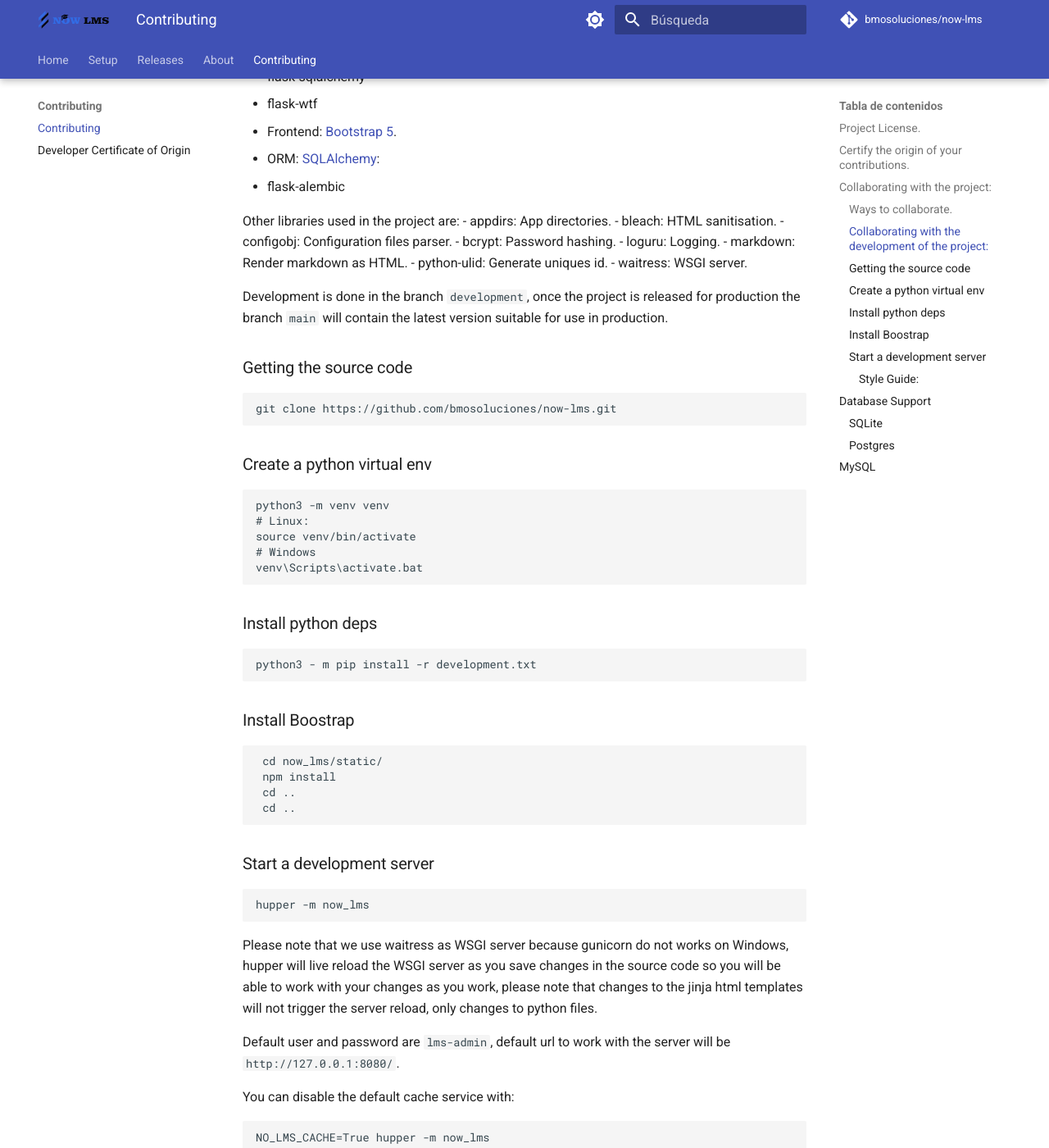
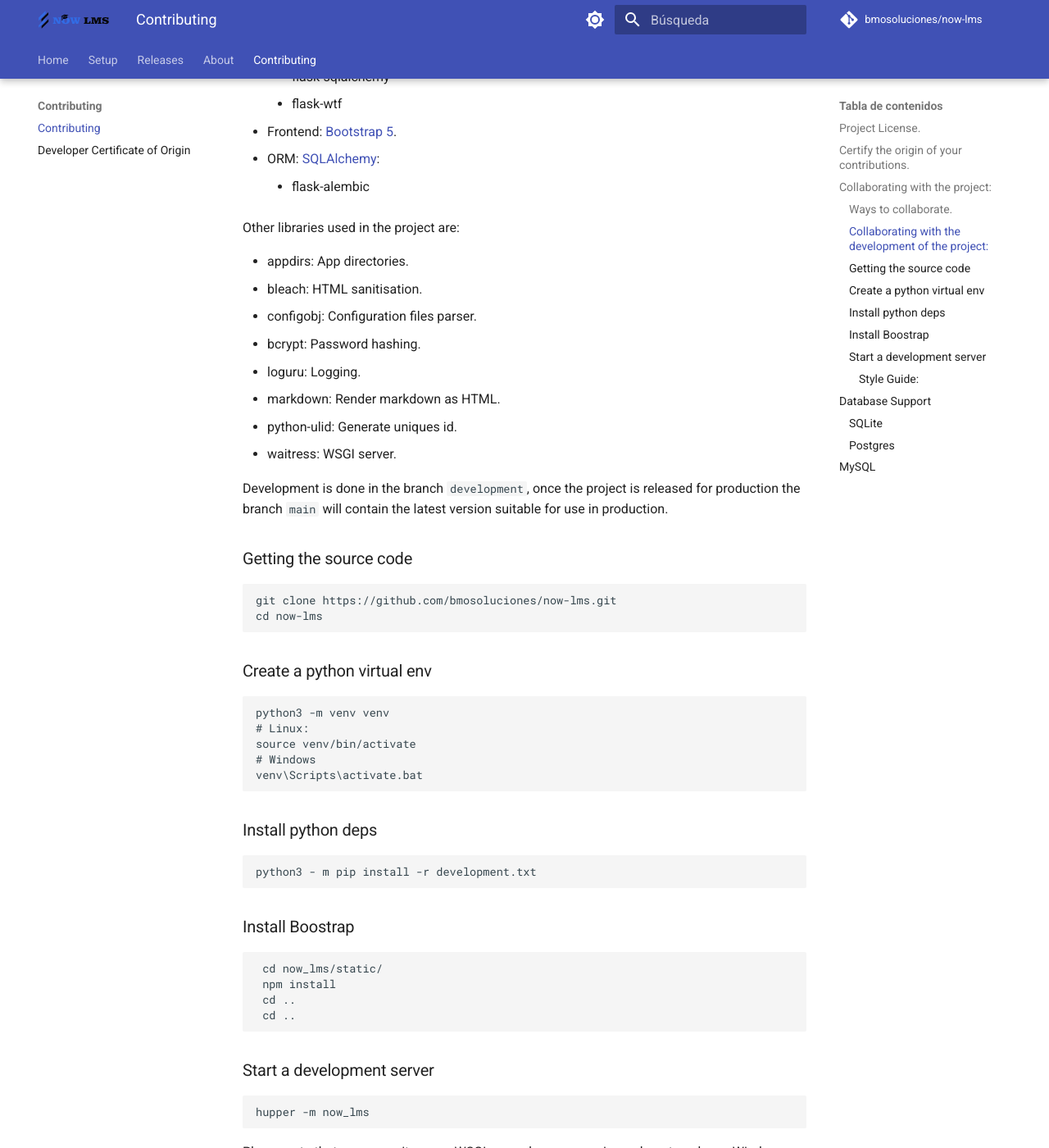
Before and after one commit to bmosoluciones/now-lms, an MkDocs documentation site: the page built from docs/CONTRIBUTING.md, in a window 1280 px wide and 1400 px high, scrolled down 2023 px. Shown: the whole window at 82% size. Built offline with MkDocs 1.6.1 and Material for MkDocs 9.7.7, drawn with Linux system fonts in a browser that asks for light colours; comment, search, counter and statistics services are not loaded; some of the changed text lies outside the part shown.

Commit message:
docs: Update docs
Signed-off-by: William José Moreno Reyes <williamjmorenor@gmail.com>

````diff
--- a/docs/CONTRIBUTING.md
+++ b/docs/CONTRIBUTING.md
@@ -16,13 +16,13 @@
 
 NOW LMS is free and open source software released under the Apache Version 2 license (the [license](https://github.com/bmosoluciones/now-lms/blob/main/LICENSE) of the proyect), this means that project users can:
 
-* Use the project for profit or not.
-* Modify the project to fit theirs specific needs (clearly defining the changes made to the original project).
+-   Use the project for profit or not.
+-   Modify the project to fit theirs specific needs (clearly defining the changes made to the original project).
 
 However, users cannot:
 
-* Make use of the project trademarks without explicit permission.
-* Require warranties of any kind; the project is distributed as is without guarantees that it may be useful for any specific purpose.
+-   Make use of the project trademarks without explicit permission.
+-   Require warranties of any kind; the project is distributed as is without guarantees that it may be useful for any specific purpose.
 
 ## Certify the origin of your contributions.
 
@@ -42,56 +42,59 @@
 
 You can collaborate in different ways:
 
-* As a developer.
-* As a Quality Assurance (QA).
-* [Writing and improving documentation.](https://now-lms-manual.readthedocs.io/en/latest/)
-* [Contributing ideas of new characteristics.](https://github.com/bmosoluciones/now-lms/discussions)
-* [Reporting bugs.](https://github.com/bmosoluciones/now-lms/issues)
-* Translating.
-* Providing guidance and support to other users.
-* Sharing the project with others.
+-   As a developer.
+-   As a Quality Assurance (QA).
+-   [Writing and improving documentation.](https://now-lms-manual.readthedocs.io/en/latest/)
+-   [Contributing ideas of new characteristics.](https://github.com/bmosoluciones/now-lms/discussions)
+-   [Reporting bugs.](https://github.com/bmosoluciones/now-lms/issues)
+-   Translating.
+-   Providing guidance and support to other users.
+-   Sharing the project with others.
 
 ### Collaborating with the development of the project:
 
 The development is cross-platform, you can use both Windows, Linux or Mac to contribute the project, to collaborate with the project you need:
 
-  * [Git](https://git-scm.com/).
-  * [NPM](https://www.npmjs.com/).
-  * [Python](https://www.python.org/downloads/).
+-   [Git](https://git-scm.com/).
+-   [NPM](https://www.npmjs.com/).
+-   [Python](https://www.python.org/downloads/).
 
-Minimal Python version is: >=3.7
+Minimal Python version is: >=3.8
 
 Technologies used:
 
-* Backend: [Flask](https://flask.palletsprojects.com/en/1.1.x/), with a set of many libraries:
-  - flask-babel
-  - flask-caching
-  - flask-login
-  - flask-mde
-  - flask-reuploaded
-  - flask-sqlalchemy
-  - flask-wtf
-* Frontend: [Bootstrap 5](https://v5.getbootstrap.com/).
-* ORM: [SQLAlchemy](https://www.sqlalchemy.org/):
-  - flask-alembic
+-   Backend: [Flask](https://flask.palletsprojects.com/en/1.1.x/), with a set of many libraries:
+    -   flask-babel
+    -   flask-caching
+    -   flask-login
+    -   flask-mde
+    -   flask-reuploaded
+    -   flask-sqlalchemy
+    -   flask-wtf
+-   Frontend: [Bootstrap 5](https://v5.getbootstrap.com/).
+-   ORM: [SQLAlchemy](https://www.sqlalchemy.org/):
+    -   flask-alembic
 
 Other libraries used in the project are:
-  - appdirs: App directories.
-  - bleach: HTML sanitisation.
-  - configobj: Configuration files parser.
-  - bcrypt: Password hashing.
-  - loguru: Logging.
-  - markdown: Render markdown as HTML.
-  - python-ulid: Generate uniques id.
-  - waitress: WSGI server.
 
-Development is done in the branch ```development```, once the project is released for production the branch ```main``` will contain the latest version suitable for use in production.
+-   appdirs: App directories.
+-   bleach: HTML sanitisation.
+-   configobj: Configuration files parser.
+-   bcrypt: Password hashing.
+-   loguru: Logging.
+-   markdown: Render markdown as HTML.
+-   python-ulid: Generate uniques id.
+-   waitress: WSGI server.
+
+Development is done in the branch `development`, once the project is released for production the branch `main` will contain the latest version suitable for use in production.
 
 ### Getting the source code
 
 ```
 git clone https://github.com/bmosoluciones/now-lms.git
+cd now-lms
 ```
+
 ### Create a python virtual env
 
 ```
@@ -101,6 +104,7 @@
 # Windows
 venv\Scripts\activate.bat
 ```
+
 ### Install python deps
 
 ```
@@ -121,15 +125,17 @@
 ```
 hupper -m now_lms
 ```
-Please note that we use waitress as WSGI server because gunicorn do not works on Windows, hupper will live reload the WSGI server as you save changes in the source code so you will be able to work with your changes as you work, please note that changes to the jinja html templates will not trigger the server reload, only changes to python files.
 
-Default user and password are ```lms-admin```, default url to work with the server will be ```http://127.0.0.1:8080/```.
+Please note that we use waitress as WSGI server because gunicorn do not works on Windows, hupper will live reload the WSGI server as you save changes in the source code so you will be able to verify your changes as you work, please note that changes to the jinja html templates will not trigger the server reload, only changes to python source files.
+
+Default user and password are `lms-admin`, default url to work with the development server will be `http://127.0.0.1:8080/`.
 
 You can disable the default cache service with:
 
 ```
 NO_LMS_CACHE=True hupper -m now_lms
 ```
+
 #### Style Guide:
 
 [PEP8](https://www.python.org/dev/peps/pep-0008/) with a maximum line length of 127 characters.
@@ -138,13 +144,13 @@
 
 These database are supported:
 
-* SQLite
-* Postgres
-* MySQL
+-   SQLite
+-   Postgres
+-   MySQL
 
 These database should work:
 
-* MariaDB
+-   MariaDB
 
 ### SQLite
 
````
